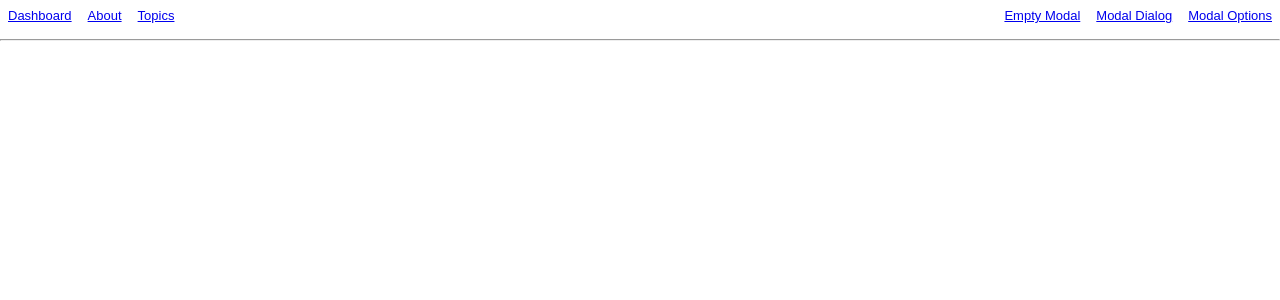
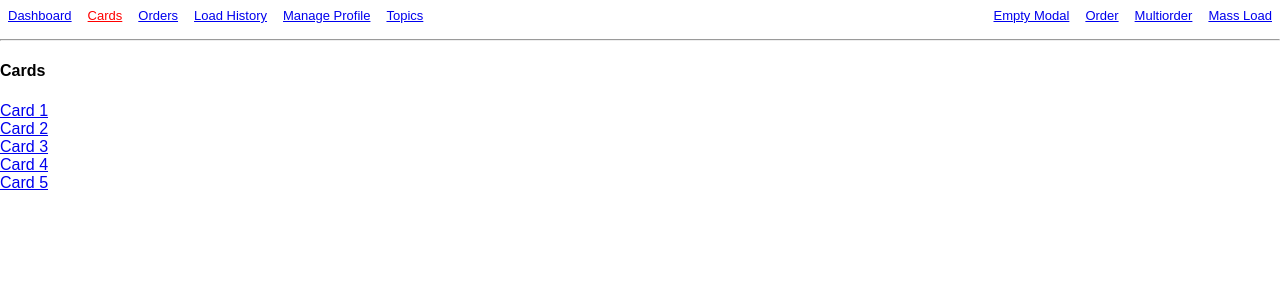
Before and after one commit to kamrade/modal-routes-react, a React (Create React App) app: page /cards in a window 1280 px wide. Shown: the top 300 px of the page. Built offline with nearby package versions, Linux system fonts and the light colour scheme.

Commit message:
build base routing

```diff
--- a/src/App.js
+++ b/src/App.js
@@ -1,9 +1,13 @@
 import React, { Component } from 'react';
-import { Route } from 'react-router-dom';
+import { Route, Redirect } from 'react-router-dom';
 
-import Home from "./components/Home";
-import Dashboard from "./components/Dashboard";
-import About from "./components/About";
+import Dashboard from "./components/pages/Dashboard";
+import Cards from "./components/pages/Cards";
+import Card from "./components/pages/Card";
+import Orders from "./components/pages/Orders";
+import LoadHistory from "./components/pages/LoadHistory";
+import ManageProfile from "./components/pages/ManageProfile";
+
 import Topics from "./components/Topics";
 import Header from "./components/Header";
 
@@ -19,9 +23,13 @@ class App extends Component {
         <hr/>
 
         <div className="content">
-          <Route exact path="/" component={Home} />
-          <Route path="/dashboard" component={Dashboard} />
-          <Route path="/about" component={About} />
+          <Route exact path="/" render={props => <Redirect to="dashboard" />} />
+          <Route exact path="/dashboard" component={Dashboard} />
+          <Route exact path="/cards/" component={Cards} />
+          <Route path="/cards/:_id" component={Card} />
+          <Route path="/orders" component={Orders} />
+          <Route path="/load-history" component={LoadHistory} />
+          <Route path="/manage-profile" component={ManageProfile} />
           <Route path="/topics" component={Topics} />
         </div>
 
--- a/src/components/About.js
+++ /dev/null
@@ -1,13 +0,0 @@
-import React, { Component } from 'react';
-
-class About extends Component {
-  render() {
-    return (
-      <div className="About">
-        <h4>About</h4>
-      </div>
-    )
-  };
-}
-
-export default About;
--- a/src/components/Header.js
+++ b/src/components/Header.js
@@ -1,20 +1,24 @@
 import React from 'react';
-import { Link } from 'react-router-dom';
+import { Link, NavLink } from 'react-router-dom';
 
 function Header(props) {
   return (
     <div className="header">
 
       <ul className="nav nav-main">
-        <li><Link to="/dashboard">Dashboard</Link></li>
-        <li><Link to="/about">About</Link></li>
-        <li><Link to="/topics">Topics</Link></li>
+        <li><NavLink to="/dashboard">Dashboard</NavLink></li>
+        <li><NavLink to="/cards">Cards</NavLink></li>
+        <li><NavLink to="/orders">Orders</NavLink></li>
+        <li><NavLink to="/load-history">Load History</NavLink></li>
+        <li><NavLink to="/manage-profile">Manage Profile</NavLink></li>
+        <li><NavLink to="/topics">Topics</NavLink></li>
       </ul>
 
       <ul className="nav nav-auxiliary">
         <li><Link to="#modal">Empty Modal</Link></li>
-        <li><Link to="#modal-dialog">Modal Dialog</Link></li>
-        <li><Link to="#modal-options">Modal Options</Link></li>
+        <li><Link to="#modal-order">Order</Link></li>
+        <li><Link to="#modal-multiorder">Multiorder</Link></li>
+        <li><Link to="#modal-massload">Mass Load</Link></li>
       </ul>
 
     </div>
--- a/src/components/Home.js
+++ /dev/null
@@ -1,15 +0,0 @@
-import React, { Component } from 'react';
-import { Redirect } from 'react-router-dom';
-
-class Home extends Component {
-  render() {
-    return <Redirect to="/dashboard" />
-    // return (
-    //   <div className="Home">
-    //     <h4>Home</h4>
-    //   </div>
-    // )
-  };
-}
-
-export default Home;
--- a/src/components/Modal.js
+++ b/src/components/Modal.js
@@ -9,14 +9,16 @@ class Modal extends Component {
     let modal = hash.indexOf("#modal") > -1;
     let modalRoute = hash.substring(7, hash.length);
 
-    let dialog = () => (<h4>Dialog</h4>);
-
     if (modal) {
       return (
         <div className="Modal">
-          <h4>Modal</h4>
-          { modalRoute === "dialog" ? (<h4>Dialog</h4>) : '' }
-          { modalRoute === "options" ? (<h4>Options</h4>) : '' }
+
+          <h4 className="text-muted">Modal</h4>
+
+          { modalRoute === "order" ? (<h2>Order</h2>) : '' }
+          { modalRoute === "multiorder" ? (<h2>Multiorder</h2>) : '' }
+          { modalRoute === "massload" ? (<h2>Mass Load</h2>) : '' }
+
           <button onClick={() => this.props.history.push(this.props.location.pathname)}>Close</button>
         </div>
       )
--- /dev/null
+++ b/src/components/pages/Card.js
@@ -0,0 +1,14 @@
+import React, { Component } from 'react';
+
+class Card extends Component {
+  render() {
+    return (
+      <div className="Card">
+        <h4>Card {this.props.match.params._id}</h4>
+        <button onClick={() => this.props.history.goBack()}>Go Back</button>
+      </div>
+    )
+  };
+}
+
+export default Card;
--- /dev/null
+++ b/src/components/pages/Cards.js
@@ -0,0 +1,19 @@
+import React, { Component } from 'react';
+import { Link } from 'react-router-dom';
+
+class Cards extends Component {
+  render() {
+    return (
+      <div className="Cards">
+        <h4>Cards</h4>
+        <Link to="/cards/11">Card 1</Link><br />
+        <Link to="/cards/11">Card 2</Link><br />
+        <Link to="/cards/11">Card 3</Link><br />
+        <Link to="/cards/11">Card 4</Link><br />
+        <Link to="/cards/11">Card 5</Link><br />
+      </div>
+    )
+  };
+}
+
+export default Cards;
--- /dev/null
+++ b/src/components/pages/LoadHistory.js
@@ -0,0 +1,13 @@
+import React, { Component } from 'react';
+
+class LoadHistory extends Component {
+  render() {
+    return (
+      <div className="LoadHistory">
+        <h4>Load History</h4>
+      </div>
+    )
+  };
+}
+
+export default LoadHistory;
--- /dev/null
+++ b/src/components/pages/ManageProfile.js
@@ -0,0 +1,13 @@
+import React, { Component } from 'react';
+
+class ManageProfile extends Component {
+  render() {
+    return (
+      <div className="ManageProfile">
+        <h4>Manage Profile</h4>
+      </div>
+    )
+  };
+}
+
+export default ManageProfile;
--- /dev/null
+++ b/src/components/pages/Orders.js
@@ -0,0 +1,13 @@
+import React, { Component } from 'react';
+
+class Orders extends Component {
+  render() {
+    return (
+      <div className="Orders">
+        <h4>Orders</h4>
+      </div>
+    )
+  };
+}
+
+export default Orders;
--- a/src/index.css
+++ b/src/index.css
@@ -26,10 +26,17 @@ body {
 .nav li {
   display: inline-block;
   padding: 0.5rem;
+}
 
+a.active, a.active:link, a.active:visited {
+  color: red;
 }
 
 .header {
   display: flex;
   justify-content: space-between;
 }
+
+.text-muted {
+  color: #727579;
+}
```
Also changed, not shown: src/components/pages/Dashboard.js (renamed from src/components/Dashboard.js).
